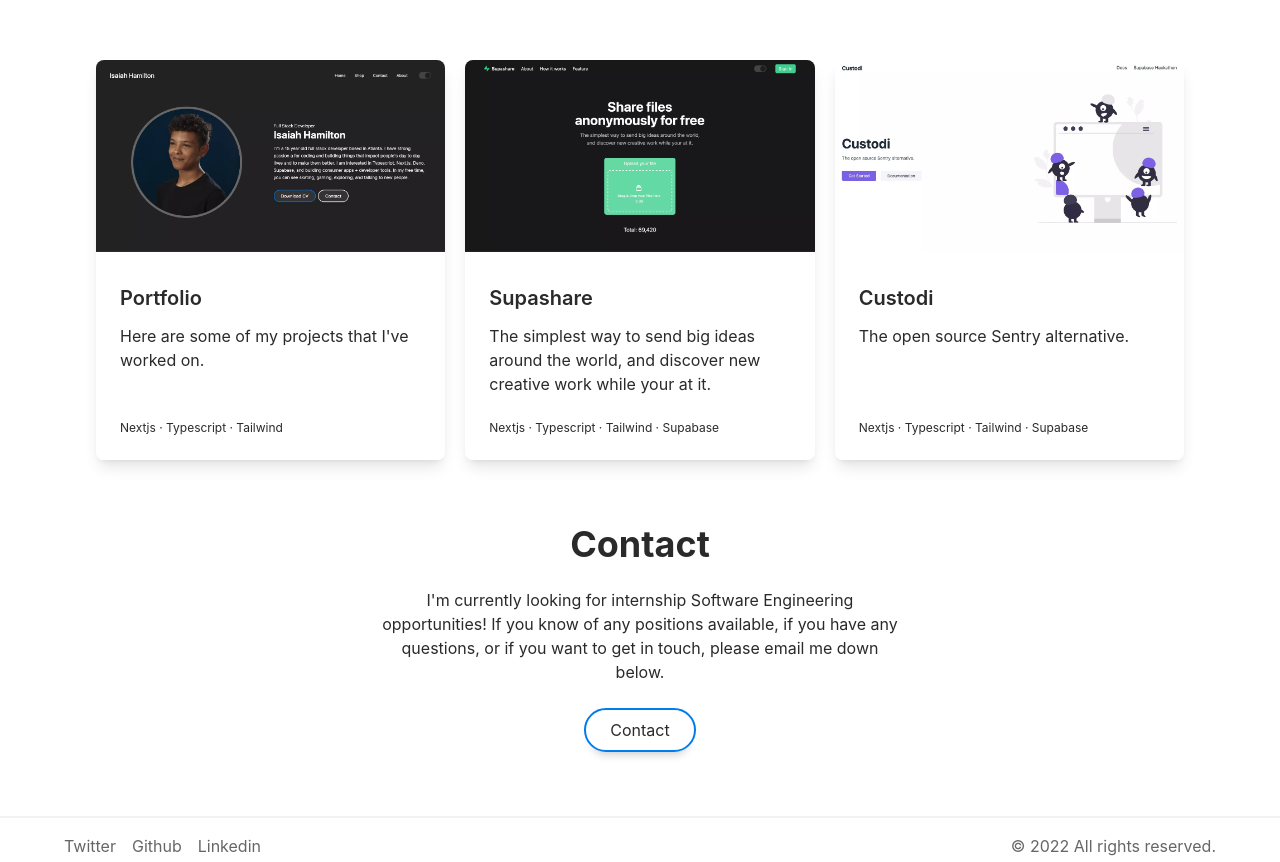
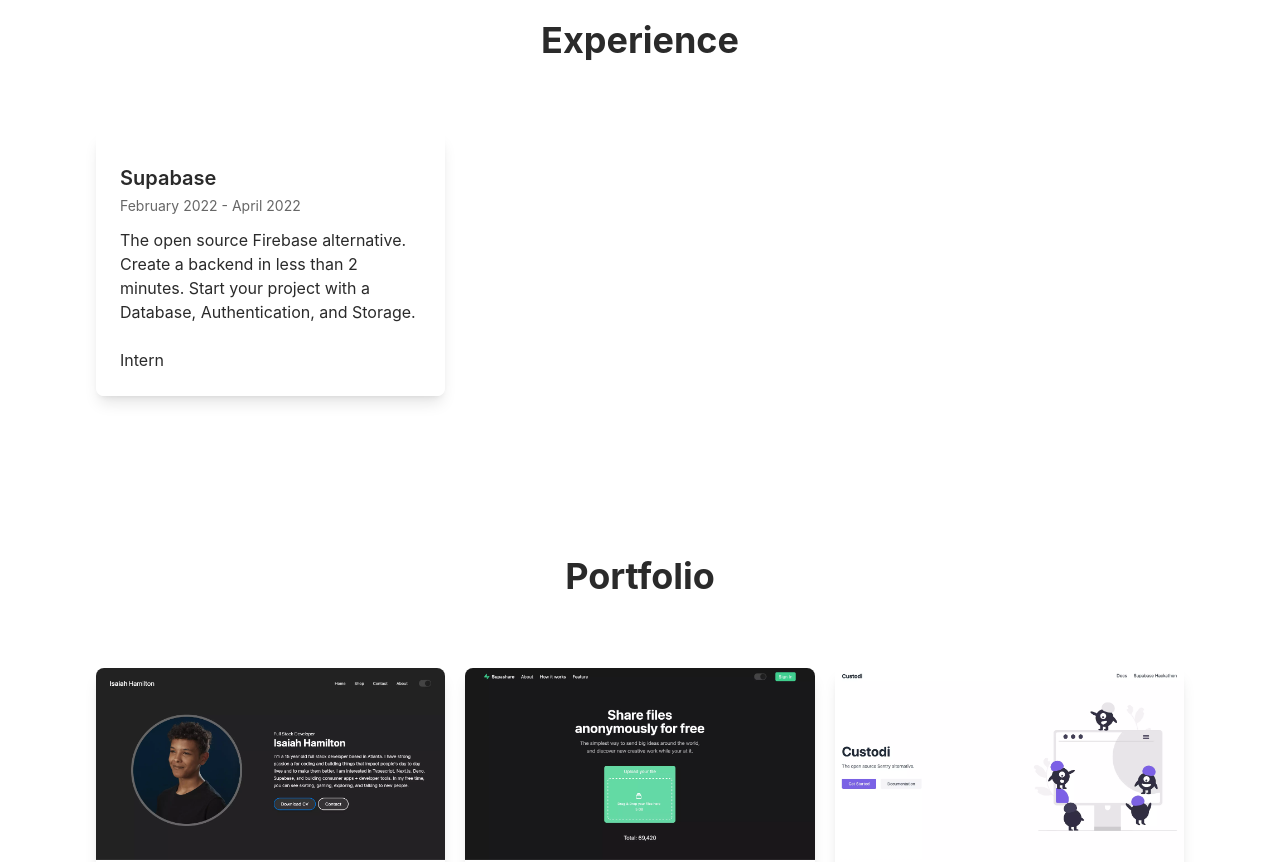
Before and after one commit to Isaiah-Hamilton/Portfolio, a Next.js app: page / in a window 1280 px wide. Shown: the part 740-1602 px from the top of the page. Built offline with nearby package versions, Linux system fonts and the light colour scheme.

Commit message:
init experience

```diff
--- a/components/Contact.tsx
+++ b/components/Contact.tsx
@@ -4,7 +4,7 @@
 
 const Contact = () => {
   return (
-    <div className="contact mb-16" id="contact">
+    <div className="contact mb-16 section" id="contact">
       <div className="grid justify-items-start">
         <h1 className="title-font sm:text-4xl text-3xl font-bold text-center m-auto mb-6">
           Contact
--- /dev/null
+++ b/components/Experience.tsx
@@ -0,0 +1,70 @@
+import Link from 'next/link'
+import experience from '../data/experience.json'
+import ReactMarkdown from 'react-markdown'
+
+type Props = {
+  title: string
+  description: string
+  link: string
+  role: string
+  date: string
+}
+
+export const Card = (props: Props) => {
+  const { title, description, link, role, date } = props
+
+  return (
+    <div className="flex flex-col overflow-hidden rounded-lg shadow-lg transition duration-300 ease-in-out hover:-translate-y-3">
+      <Link href={link}>
+        <a target="_blank">
+          <div className="flex flex-col justify-between flex-1 p-6 bg-white dark:bg-gray-600">
+            <div className="flex-1">
+              <div className="block mt-2">
+                <div>
+                  <h1 className="text-xl font-semibold">{title}</h1>
+                  <p className="text-sm text-gray-400 dark:text-gray-300 mt-1">{date}</p>
+                </div>
+                <p className="mt-3 text-base">
+                  <ReactMarkdown>{description}</ReactMarkdown>
+                </p>
+              </div>
+            </div>
+            <div className="flex items-center mt-6">
+              <div className="flex space-x-1 text-base">
+                <span>{role}</span>
+              </div>
+            </div>
+          </div>
+        </a>
+      </Link>
+    </div>
+  )
+}
+
+const Experience = () => {
+  return (
+    <div className="experience section" id="experience">
+      <h1 className="title-font sm:text-4xl text-3xl font-bold text-center mb-2">Experience</h1>
+      <div className="relative px-4 py-12 sm:px-6 lg:py-16 lg:px-8">
+        <div className="relative mx-auto max-w-7xl">
+          <div className="grid max-w-lg gap-5 mx-auto lg:grid-cols-3 lg:max-w-none">
+            {experience.map((experience: any) => {
+              return (
+                <Card
+                  key={experience.id}
+                  title={experience.company}
+                  description={experience.description}
+                  role={experience.role}
+                  date={experience.date}
+                  link={experience.link}
+                />
+              )
+            })}
+          </div>
+        </div>
+      </div>
+    </div>
+  )
+}
+
+export default Experience
--- a/components/Hero.tsx
+++ b/components/Hero.tsx
@@ -21,13 +21,13 @@
           </p>
           <div className="flex justify-center">
             <Link href={data.url.resume}>
-              <a>
+              <a target="_blank">
                 <button className="inline-flex py-2 px-6 focus:outline-none rounded-full text-base transition duration-500 ease-in-out shadow-xl border-2 border-brand-500 dark:bg-[#333333] hover:bg-brand-500 dark:hover:bg-brand-500 hover:text-white">
-                  Download CV
+                  Resume
                 </button>
               </a>
             </Link>
-            <Link href="#contact">
+            <Link href={`mailto:${data.url.email}`}>
               <a>
                 <button className="inline-flex py-2 px-6 focus:outline-none rounded-full text-base transition duration-500 ease-in-out shadow-xl border-2 border-gray-200 dark:border-white dark:bg-[#333333] hover:bg-gray-200 dark:hover:bg-white hover:text-gray-600 ml-2">
                   Contact
--- a/components/Navbar.tsx
+++ b/components/Navbar.tsx
@@ -47,6 +47,11 @@
               Home
             </a>
           </Link>
+          <Link href="#experience">
+            <a className="my-1 text-sm font-medium transition-colors duration-200 transform dark:text-gray-200 md:mx-4 md:my-0 hover:text-brand-400 dark:hover:text-brand-500 cursor-pointer">
+              Experience
+            </a>
+          </Link>
           <Link href="#portfolio">
             <a className="my-1 text-sm font-medium transition-colors duration-200 transform dark:text-gray-200 md:mx-4 md:my-0 hover:text-brand-400 dark:hover:text-brand-500 cursor-pointer">
               Portfolio
--- a/components/Portfolio.tsx
+++ b/components/Portfolio.tsx
@@ -1,5 +1,4 @@
 import Link from 'next/link'
-import data from '../data/data.json'
 import portfolio from '../data/portfolio.json'
 import ReactMarkdown from 'react-markdown'
 
@@ -15,10 +14,10 @@
   const { image, title, description, link, language } = props
 
   return (
-    <div className="flex flex-col overflow-hidden rounded-lg shadow-lg transition duration-300 ease-in-out hover:-translate-y-6">
+    <div className="flex flex-col overflow-hidden rounded-lg shadow-lg transition duration-300 ease-in-out hover:-translate-y-3">
       <div className="flex-shrink-0">
         <Link href={link}>
-          <a>
+          <a target="_blank">
             <img className="object-cover w-full h-48" src={image} alt="" />
             <span className="sr-only">{title} link</span>
           </a>
@@ -45,7 +44,7 @@
 
 const Portfolio = () => {
   return (
-    <div className="portfolio mt-6" id="portfolio">
+    <div className="portfolio section" id="portfolio">
       <h1 className="title-font sm:text-4xl text-3xl font-bold text-center mb-2">Portfolio</h1>
       <div className="relative px-4 py-12 sm:px-6 lg:py-16 lg:px-8">
         <div className="relative mx-auto max-w-7xl">
--- a/data/data.json
+++ b/data/data.json
@@ -20,6 +20,6 @@
     "name": "Isaiah Hamilton",
     "title": "Full Stack Developer",
     "image": "/heroImg.webp",
-    "description": "I&apos;m a 15 year old full stack developer based in Atlanta. I have strong passion a for coding and building things that impact people&apos;s day to day lives and to make them better. I am interested in Typescript, Next.js, Deno, Supabase, and building consumer apps + developer tools. In my free time, you can see skating, gaming, exploring, and talking to new people."
+    "description": "I&apos;m a 15 year old full stack developer based in Atlanta. I have strong passion for coding and building things that impact people&apos;s day to day lives and to make them better. I am interested in Typescript, Next.js, Deno, Supabase, and building consumer apps + developer tools. In my free time, you can see skating, gaming, exploring, and talking to new people."
   }
 }
--- /dev/null
+++ b/data/experience.json
@@ -0,0 +1,11 @@
+[
+  {
+    "company": "Supabase",
+    "image": "/supabase.webp",
+    "description": "The open source Firebase alternative. Create a backend in less than 2 minutes. Start your project with a Database, Authentication, and Storage.",
+    "github": "https://github.com/supabase",
+    "link": "https://supabase.com",
+    "role": "Intern",
+    "date": "February 2022 - April 2022"
+  }
+]
--- a/data/portfolio.json
+++ b/data/portfolio.json
@@ -4,14 +4,14 @@
     "image": "/portfolio.webp",
     "description": "Here are some of my projects that I&apos;ve worked on.",
     "github": "https://github.com/isaiah7hamilton/portfolio",
-    "link": "/",
+    "link": "https://github.com/isaiah7hamilton/portfolio",
     "language": "Nextjs · Typescript · Tailwind"
   },
   {
     "title": "Supashare",
     "image": "/supashare.webp",
     "description": "The simplest way to send big ideas around the world, and discover new creative work while your at it.",
-    "github": "https://github.com/isaiah7hamilton/portfolio",
+    "github": "https://github.com/isaiah7hamilton/supashare",
     "link": "https://supashare.vercel.app",
     "language": "Nextjs · Typescript · Tailwind · Supabase"
   },
@@ -19,8 +19,8 @@
     "title": "Custodi",
     "image": "/custodi.webp",
     "description": "The open source Sentry alternative.",
-    "github": "https://github.com/isaiah7hamilton/portfolio",
-    "link": "https://custodi-six.vercel.app",
+    "github": "https://github.com/harryET/custodi",
+    "link": "https://github.com/harryET/custodi",
     "language": "Nextjs · Typescript · Tailwind · Supabase"
   }
 ]
--- a/pages/index.tsx
+++ b/pages/index.tsx
@@ -4,6 +4,7 @@
 import Hero from '../components/Hero'
 import Portfolio from '../components/Portfolio'
 import Contact from '../components/Contact'
+import Experience from '../components/Experience'
 
 const Home: NextPage = () => {
   return (
@@ -30,6 +31,7 @@
       </Head>
       <Layout>
         <Hero />
+        <Experience />
         <Portfolio />
         <Contact />
       </Layout>
--- a/styles/globals.css
+++ b/styles/globals.css
@@ -23,3 +23,7 @@
 * {
   box-sizing: border-box;
 }
+
+.section {
+  padding-top: 6rem;
+}
```
Also changed, not shown: public/supabase.webp (added).
